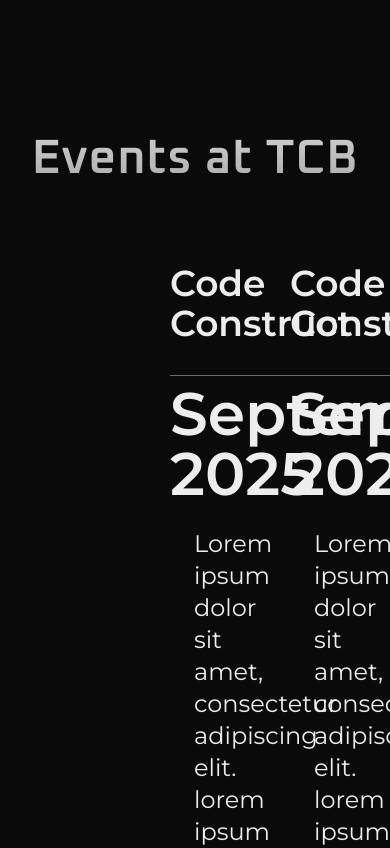
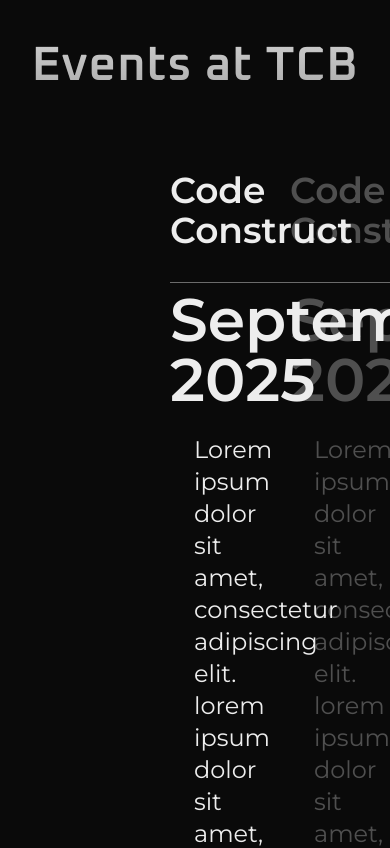
Before and after one commit to HarshitSahu01/TCB_website, a Next.js app: page /events in a window 390 px wide. Shown: the top 848 px of the page. Built offline with nearby package versions, Linux system fonts and the light colour scheme; grey boxes are pictures that could not be loaded.

Commit message:
Improved design

```diff
--- a/src/app/events/page.jsx
+++ b/src/app/events/page.jsx
@@ -3,47 +3,116 @@
 import gsap from 'gsap';
 import { ScrollTrigger } from 'gsap/ScrollTrigger';
 import { useGSAP } from '@gsap/react';
+import { useRef, useState } from 'react';
 
-gsap.registerPlugin(ScrollTrigger);
-gsap.registerPlugin(useGSAP);
+gsap.registerPlugin(ScrollTrigger, useGSAP);
 
 export default function EventsPage() {
+  const eventsContainerRef = useRef(null);
+  const eventsSectionRef = useRef(null);
+  const [activeIndex, setActiveIndex] = useState(0);
+
+  const eventsData = [
+    {
+      eventName: "Code Construct",
+      eventDate: "September 2025",
+      imageUrl: "./IMG_6635.jpg",
+      description: "Lorem ipsum dolor sit amet, consectetur adipiscing elit. lorem ipsum dolor sit amet, consectetur adipiscing elit.ss"
+    },
+    {
+      eventName: "Code Construct",
+      eventDate: "September 2025",
+      imageUrl: "./IMG_6635.jpg",
+      description: "Lorem ipsum dolor sit amet, consectetur adipiscing elit. lorem ipsum dolor sit amet, consectetur adipiscing elit.ss"
+    },
+    {
+      eventName: "Code Construct",
+      eventDate: "September 2025",
+      imageUrl: "./IMG_6635.jpg",
+      description: "Lorem ipsum dolor sit amet, consectetur adipiscing elit. lorem ipsum dolor sit amet, consectetur adipiscing elit.ss"
+    },
+    {
+      eventName: "Code Construct",
+      eventDate: "September 2025",
+      imageUrl: "./IMG_6635.jpg",
+      description: "Lorem ipsum dolor sit amet, consectetur adipiscing elit. lorem ipsum dolor sit amet, consectetur adipiscing elit.ss"
+    }
+  ];
+
   useGSAP(() => {
     const mm = gsap.matchMedia();
 
     mm.add("(min-width: 768px)", () => {
-    gsap.to(".eventsection .events",{
-            x: "-185%",
-            scrollTrigger:{
-                trigger:".eventsection",
-                scroller:"body",
-                start:"top -5%",
-                end:"top -100%",
-                pin:true,
-                scrub:1,
+      const eventsContainer = eventsContainerRef.current;
+      const eventsSection = eventsSectionRef.current;
+
+      if (!eventsContainer || !eventsSection) return;
+
+      const numberOfEvents = eventsData.length;
+      const viewportWidth = window.innerWidth;
+      const paddingLeft = 170; // pl-[170px]
+      const paddingRight = 100; // pr-[100px]
+
+      // Calculate the available width for content
+      const availableWidth = viewportWidth - paddingLeft - paddingRight;
+
+      // Calculate total scroll distance: (number of events - 1) * available width
+      // This moves exactly one card width per scroll, showing the next card
+      const scrollDistance = (numberOfEvents - 1) * availableWidth;
+
+      // Generate snap points dynamically based on number of events
+      const snapPoints = [];
+      for (let i = 0; i < numberOfEvents; i++) {
+        snapPoints.push(i / (numberOfEvents - 1));
+      }
+
+      gsap.to(eventsContainer, {
+        x: -scrollDistance,
+        ease: "none",
+        scrollTrigger: {
+          trigger: eventsSection,
+          scroller: "body",
+          start: "top -5%",
+          end: "top -100%",
+          pin: true,
+          scrub: 1,
           snap: {
-                    snapTo: [0, 0.28, 1],
-                    duration: { max: 0.01 },
+            snapTo: snapPoints,
+            duration: 0.2,
             delay: 0,
-                    duration: 0.2,
             ease: "none"
           },
+          onUpdate: (self) => {
+            // Calculate which event is currently active based on progress
+            const progress = self.progress;
+            const currentIndex = Math.round(progress * (numberOfEvents - 1));
+            setActiveIndex(currentIndex);
           }
-        })
+        }
       });
     });
+  }, [eventsData.length]);
 
   return (
     <div style={{ position: "relative" }}>
-    <section className="eventsection w-[100%] overflow-hidden flex-col justify-center items-center pt-[16vh] pb-[16vh]">
-      <h2 className="pb-20 text-center justify-start text-5xl font-bold font-['Oxanium'] text-transparent !bg-clip-text [background:linear-gradient(rgba(0,_0,_0,_0.2),_rgba(0,_0,_0,_0.2)),_linear-gradient(180deg,_#fff,_#999)] [-webkit-background-clip:text] [-webkit-text-fill-color:transparent]">Events at TCB</h2>
-      <div className="events w-[100%] flex flex-row justify-flex-start items-center pl-[170px] pr-[100px]">
-        <EventsDiv eventName="Code Construct" eventDate="September 2025" imageUrl="./IMG_6635.jpg" description="Lorem ipsum dolor sit amet, consectetur adipiscing elit. lorem ipsum dolor sit amet, consectetur adipiscing elit.ss" />
-        <EventsDiv eventName="Code Construct" eventDate="September 2025" imageUrl="./IMG_6635.jpg" description="Lorem ipsum dolor sit amet, consectetur adipiscing elit. lorem ipsum dolor sit amet, consectetur adipiscing elit.ss" />
-        <EventsDiv eventName="Code Construct" eventDate="September 2025" imageUrl="./IMG_6635.jpg" description="Lorem ipsum dolor sit amet, consectetur adipiscing elit. lorem ipsum dolor sit amet, consectetur adipiscing elit.ss" />
+      <section ref={eventsSectionRef} className="eventsection w-full overflow-hidden flex-col justify-center items-center pt-[5vh] pb-[16vh]">
+        <h2 className="pb-20 text-center justify-start text-5xl font-bold font-['Oxanium'] text-transparent !bg-clip-text [background:linear-gradient(rgba(0,_0,_0,_0.2),_rgba(0,_0,_0,_0.2)),_linear-gradient(180deg,_#fff,_#999)] [-webkit-background-clip:text] [-webkit-text-fill-color:transparent]">
+          Events at TCB
+        </h2>
+        <div ref={eventsContainerRef} className="events w-full flex flex-row justify-flex-start items-center pl-[170px] pr-[100px]">
+          {eventsData.map((event, index) => (
+            <EventsDiv
+              key={index}
+              eventName={event.eventName}
+              eventDate={event.eventDate}
+              imageUrl={event.imageUrl}
+              description={event.description}
+              isLast={index === eventsData.length - 1}
+              isActive={index === activeIndex}
+            />
+          ))}
         </div>
       </section>
     </div>
-
   );
 }
--- a/src/components/EventsDiv.jsx
+++ b/src/components/EventsDiv.jsx
@@ -1,16 +1,41 @@
 import React from 'react'
 
-const EventsDiv = (props) => {
+const EventsDiv = ({ eventName, eventDate, imageUrl, description, isLast = false, isActive = true }) => {
   return (
-    <div className='min-w-[100%] flex flex-col justify-center items-flex-start'>
-      <div className="text-4xl font-semibold font-['Montserrat']">{props.eventName}</div>
-      <div className="border-t-[0.5px] pt-2 border-[#6b6b6b] mt-8 text-6xl font-semibold font-['Montserrat']">{props.eventDate}</div>
-      <div className='flex flex-row gap-6 mt-6 pr-[200px]'>
-        <img className="w-[20vw] h-auto aspect-square object-cover rounded-xl" src={props.imageUrl} alt="Event Image" />
-        <div className="justify-end flex flex-col text-2xl font-normal font-['Montserrat'] w-[40%]">{props.description}</div>
+    <div className='min-w-full flex flex-col justify-center items-flex-start'>
+      <div className={`text-4xl font-semibold font-['Montserrat'] transition-all duration-700 ${isActive ? 'opacity-100' : 'opacity-30'}`}>
+        {eventName}
+      </div>
+      <div className="relative mt-8">
+        <div
+          className="absolute top-0 left-0 h-[0.5px] bg-[#6b6b6b]"
+          style={{ width: isLast ? 'auto' : '100%', right: isLast ? 'auto' : 0 }}
+        >
+          {isLast && (
+            <div className="inline-block">
+              <span className="text-6xl font-semibold font-['Montserrat'] invisible">
+                {eventDate.slice(0, Math.ceil(eventDate.length / 2))}
+              </span>
+            </div>
+          )}
+        </div>
+        <div className={`pt-2 text-6xl font-semibold font-['Montserrat'] transition-all duration-700 ${isActive ? 'opacity-100' : 'opacity-30'}`}>
+          {eventDate}
+        </div>
+      </div>
+      <div className={`flex flex-row gap-6 mt-6 pr-[200px] transition-all duration-700 ${isActive ? 'opacity-100' : 'opacity-30'}`}>
+        <img
+          className="w-[20vw] h-auto aspect-square object-cover rounded-xl"
+          src={imageUrl}
+          alt={`${eventName} event`}
+          loading="lazy"
+        />
+        <div className="justify-end flex flex-col text-2xl font-normal font-['Montserrat'] w-[40%]">
+          {description}
+        </div>
       </div>
     </div>
   )
 }
 
-export default EventsDiv
+export default EventsDiv;
```
Lines whose indentation alone changed are shown as unchanged.
